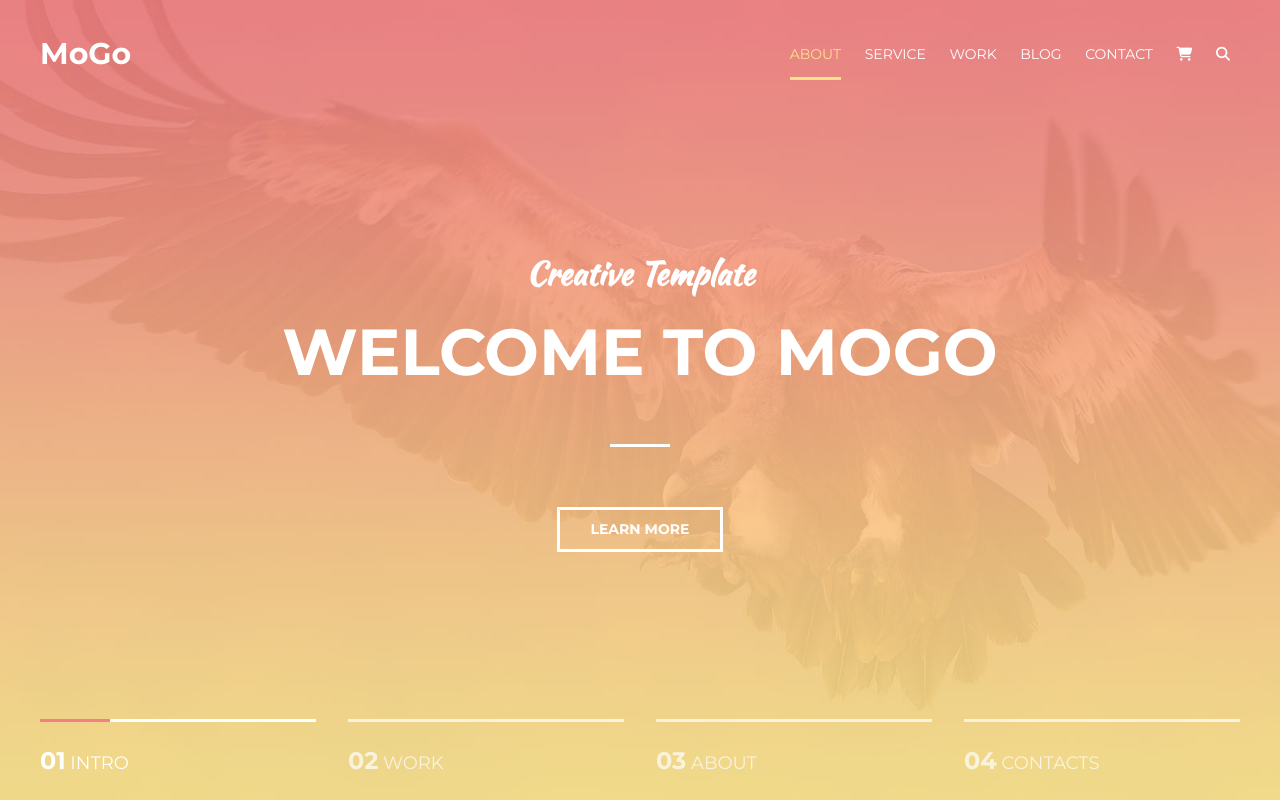
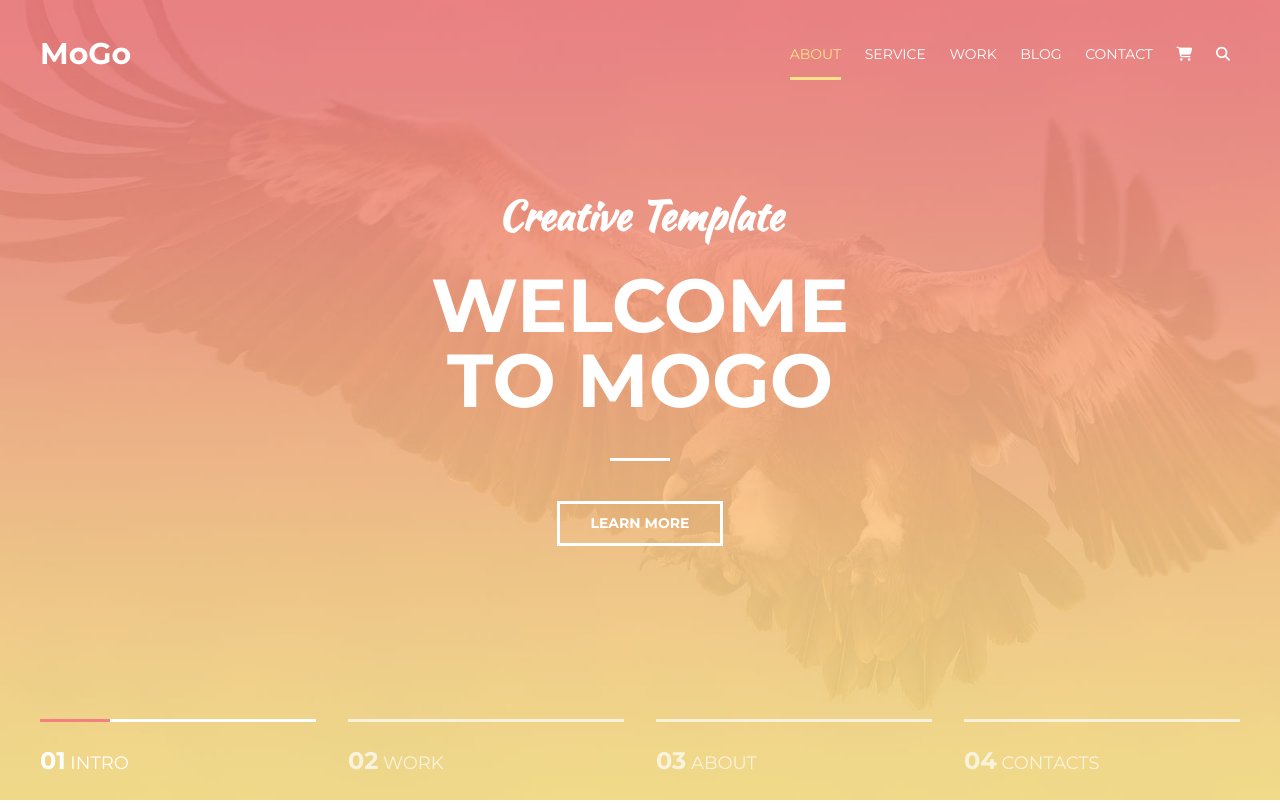
Before and after one commit to Grigori555/Mogo, a plain HTML site: page index.html in a window 1280 px wide. Shown: the top 803 px of the page. Drawn offline with Linux system fonts and the light colour scheme; files whose address does not match are found by name.

Commit message:
fixed intro media@

```diff
--- a/assets/css/style.css
+++ b/assets/css/style.css
@@ -287,7 +287,7 @@ transition: background .1s linear, color .1s linear;
 /* Section*/
 .section{
     padding: 80px 0;
-    overflow: hidden;
+
 }
 .section--devices{
   background-image: url(../images/devices/devices-bg.jpg);
@@ -567,6 +567,7 @@ vertical-align: middle;
     width: 100%;
     max-width:600px;
     margin:0 auto;
+
 }
 
 .devices__item{
@@ -1408,15 +1409,22 @@ max-width:380px;
     color:#f49f9f;
 }
 /*for my laptop rule*/
-@media (max-width:1368px){
+@media (max-width:1390px), (min-width:1600px){
 
     /* Intro*/
+    .intro__inner{
+        margin-bottom:70px;
+    }
 
     .intro__suptitle{
-        font-size:32px;
+        font-size:40px;
     }
     .intro__title{
-        font-size:65px;
+        font-size:75px;
+    }
+
+    .intro__title:after{
+        margin: 40px auto;
     }
 
 
@@ -1428,12 +1436,12 @@ max-width:380px;
 
     /* Intro*/
 
-    /* .intro__suptitle{
+    .intro__suptitle{
         font-size: 52px;
     }
     .intro__title{
         font-size:120px;
-    }   */
+    }
 
     /*Review*/
     .reviews__text{
--- a/index.html
+++ b/index.html
@@ -39,13 +39,16 @@
 
 
 
-</header>
+
 
     <div class="intro">
         <div class="container">
             <div class="intro__inner">
                 <h2 class="intro__suptitle">Creative Template</h2>
-            <h1 class="intro__title">Welcome to MoGo</h1>
+            <h1 class="intro__title">
+                <span class="intro__text">Welcome <br></span> <!--my changings-->
+                <span class="intro__text">to MoGo</span> <!--my changings-->
+            </h1>
             <a class="btn" href="">Learn more</a>
 
             </div>
```
